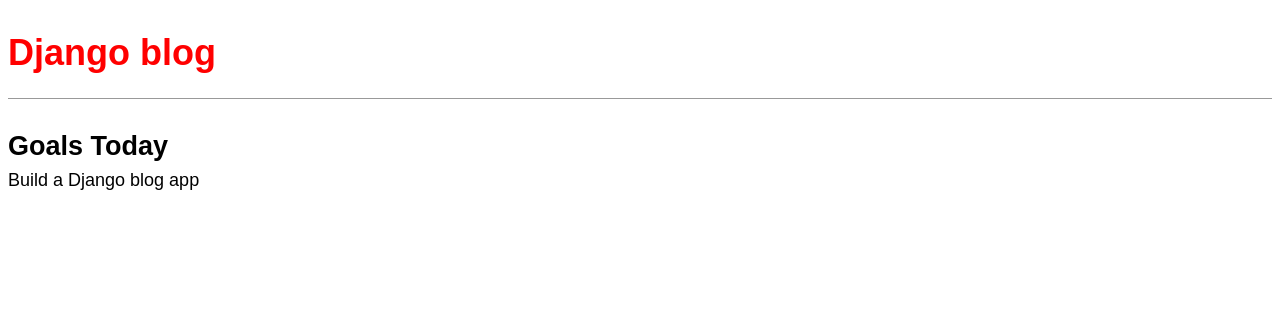
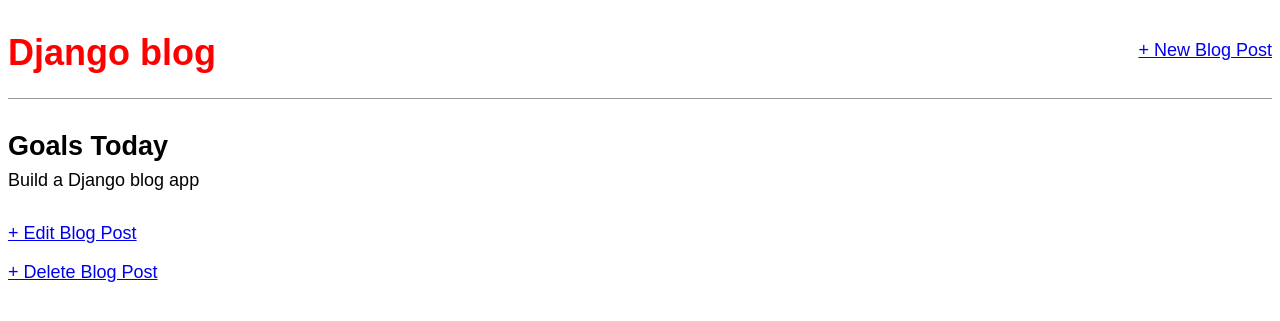
Before and after one commit to kinetic9/djangoblog, a Django app: page /post/2/ in a window 1280 px wide. Shown: the top 321 px of the page. Run offline with Django 3.2, Linux system fonts and the light colour scheme; data comes from the database, SQL or seed files in the repository; both versions use the stored data as it was after the commit; some web fonts are replaced.

Commit message:
Added a way to update and delete posts

```diff
--- a/blog/models.py
+++ b/blog/models.py
@@ -1,9 +1,17 @@
 from django.db import models
+from django.urls import reverse
+
 
 class Post(models.Model):
     title = models.CharField(max_length=200)
-    author = models.ForeignKey('auth.User', on_delete=models.CASCADE,)
+    author = models.ForeignKey(
+        'auth.User',
+        on_delete=models.CASCADE,
+    )
     body = models.TextField()
 
     def __str__(self):
         return self.title
+
+    def get_absolute_url(self):
+        return reverse('post_detail', args=[str(self.id)])
--- a/blog/urls.py
+++ b/blog/urls.py
@@ -1,7 +1,17 @@
 from django.urls import path
-from .views import BlogListView, BlogDetailView
+
+from .views import (
+    BlogListView,
+    BlogUpdateView,
+    BlogDetailView,
+    BlogCreateView,
+    BlogDeleteView,
+)
 
 urlpatterns = [
+    path('post/<int:pk>/delete/', BlogDeleteView.as_view(), name='post_delete'),
+    path('post/<int:pk>/edit/', BlogUpdateView.as_view(), name='post_edit'),
+    path('post/new/', BlogCreateView.as_view(), name='post_new'),
     path('post/<int:pk>/', BlogDetailView.as_view(), name='post_detail'),
     path('', BlogListView.as_view(), name='home'),
 ]
--- a/blog/views.py
+++ b/blog/views.py
@@ -1,10 +1,32 @@
 from django.views.generic import ListView, DetailView
+from django.views.generic.edit import CreateView, UpdateView, DeleteView
+from django.urls import reverse_lazy
+
 from .models import Post
+
 
 class BlogListView(ListView):
     model = Post
     template_name = 'home.html'
 
+
 class BlogDetailView(DetailView):
-    model =Post
+    model = Post
     template_name = 'post_detail.html'
+
+
+class BlogCreateView(CreateView):
+    model = Post
+    template_name = 'post_new.html'
+    fields = ['title', 'author', 'body']
+
+
+class BlogUpdateView(UpdateView):
+    model = Post
+    template_name = 'post_edit.html'
+    fields = ['title', 'body']
+
+class BlogDeleteView(DeleteView):
+    model = Post
+    template_name = 'post_delete.html'
+    success_url = reverse_lazy('home')
--- a/templates/base.html
+++ b/templates/base.html
@@ -8,7 +8,12 @@
 	</head>
 	<body>
 		<header>
-			<h1><a href="{% url 'home' %}">Django blog</a>
+			<div class="nav-left">
+				<h1><a href="{% url 'home' %}">Django blog</a>
+			</div>
+			<div class="nav-right">
+				<a href="{% url 'post_new' %}">+ New Blog Post</a>
+			</div>
 		</header>
 		<div>
 			{% block content %}
--- a/templates/post_detail.html
+++ b/templates/post_detail.html
@@ -1,10 +1,11 @@
 {% extends 'base.html' %}
 
 {% block content %}
+  <div class="post-entry">
+    <h2>{{ post.title }}</h2>
+    <p>{{ post.body }}</p>
+  </div>
 
-    <div class="post-entry">
-      <h2>{{ post.title }}</h2>
-      <p>{{ post.body }}</p>
-    </div>
-
+  <a href="{% url 'post_edit' post.pk %}">+ Edit Blog Post</a>
+  <p><a href="{% url 'post_delete' post.pk %}">+ Delete Blog Post</a></p>
 {% endblock content %}
```
Also changed, not shown: blog/tests.py (+22 -0 lines), templates/post_delete.html (added, +10 -0 lines), templates/post_edit.html (added, +9 -0 lines), templates/post_new.html (added, +9 -0 lines), db.sqlite3.
